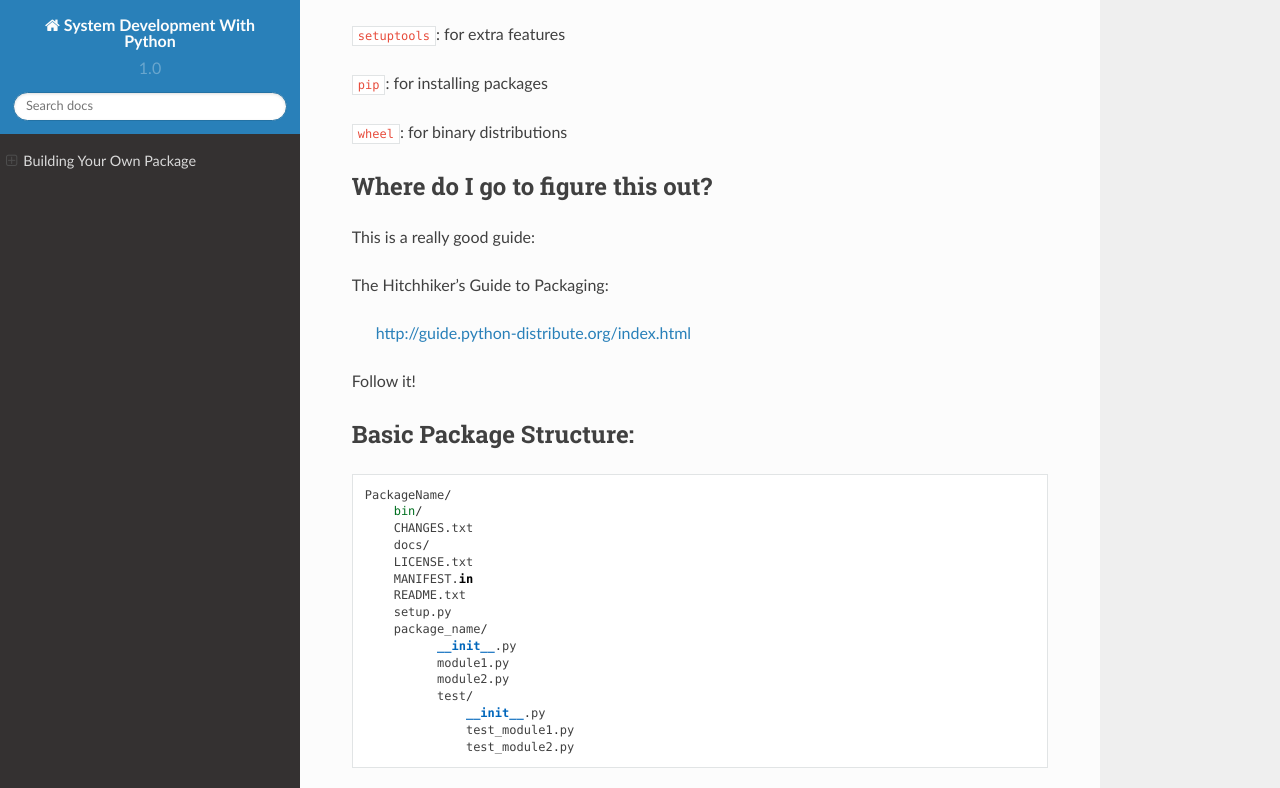
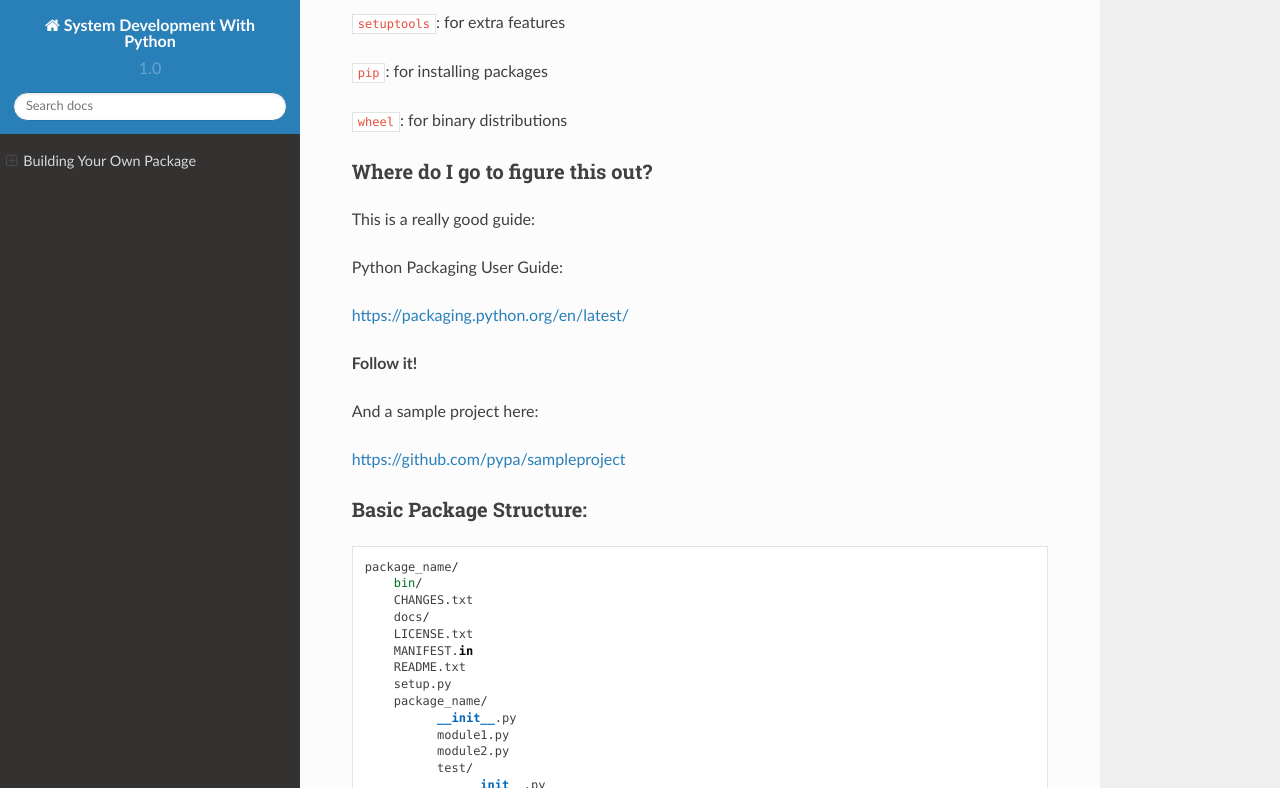
Before and after one commit to UWPCE-PythonCert/SystemDevelopment, a Sphinx documentation site: the page built from slides_sources/source/packaging.rst, in a window 1280 px wide and 900 px high, scrolled down 925 px, cut to the strip 0-788 px from the top of the window. Built offline with Sphinx 7.4.7 and the Read the Docs theme 2.0.0, drawn with Linux system fonts in a browser that asks for light colours.

Commit message:
a few updates

```diff
--- a/slides_sources/source/packaging.rst
+++ b/slides_sources/source/packaging.rst
@@ -1,8 +1,8 @@
 .. _packaging:
 
-=========================
+-------------------------
 Building Your Own Package
-=========================
+-------------------------
 
 The very basics of what you need to know to make your own package.
 
@@ -19,7 +21,7 @@ Using a well structured, standard layout for your package makes it easy to use t
 Even if you never want to give anyone else your code, a well structured package eases development.
 
 What is a Package?
-===================
+--------------------
 
 **A collection of modules**
 
@@ -34,7 +36,7 @@ What is a Package?
 * ... and a way to build and install it...
 
 Python packaging tools:
-========================
+------------------------
 
 The ``distutils``::
 
@@ -51,23 +53,27 @@ But it gets the job done -- and it does it well for the simple cases.
 ``wheel``: for binary distributions
 
 Where do I go to figure this out?
-===================================
+-----------------------------------
 
 This is a really good guide:
 
-The Hitchhiker’s Guide to Packaging:
+Python Packaging User Guide:
 
-  http://guide.python-distribute.org/index.html
+https://packaging.python.org/en/latest/
 
-Follow it!
+**Follow it!**
+
+And a sample project here:
+
+https://github.com/pypa/sampleproject
 
 
 Basic Package Structure:
-========================
+------------------------
 
 ::
 
-    PackageName/
+    package_name/
         bin/
         CHANGES.txt
         docs/
@@ -121,7 +127,7 @@ http://docutils.sourceforge.net/rst.html
 Or keep it at the top level.
 
 The ``setup.py`` File
-======================
+----------------------
 
 Your ``setup.py`` file is what describes your package, and tells the distutils how to pacakge, build and install it
 
@@ -157,7 +163,7 @@ But in the simple case, it is essentially declarative.
  )
 
 ``setup.cfg``
-==============
+--------------
 
 ``setup.cfg`` provides a way to give the end user some ability to customise the install
 
@@ -177,7 +183,7 @@ Note that an option spelled ``--foo-bar`` on the command-line is spelled f``foo_
 
 
 Running `setup.py``
-=====================
+---------------------
 
 With a setup.py script defined, the distutils can do a lot:
 
@@ -206,7 +212,7 @@ But you probably want to use wheel for binary disributions now.
     python setup.py install
 
 setuptools
-===========
+-----------
 
 ``setuptools`` is an extension to ``distutils`` that provides a number of extensions::
 
@@ -225,7 +231,7 @@ This buys you a bunch of additional functionality:
 http://pythonhosted.org//setuptools/
 
 wheels
-=======
+-------
 
 Wheels are a new binary format for packages.
 
@@ -256,7 +262,7 @@ Create a set of wheels (a wheelhouse)::
 ``pip install --no-use-wheel`` avoids that.
 
 PyPi
-=====
+-----
 
 The Python package index:
 
@@ -275,7 +281,7 @@ http://docs.python.org/2/distutils/packageindex.html
 
 
 Under Development
-==================
+------------------
 
 Develop mode is really really nice::
 
@@ -292,7 +298,7 @@ Good idea to use it for anything more than a single file project.
 (requires ``setuptools``)
 
 Getting Started
-================
+----------------
 
 For anything but a single-file script (and maybe even then):
 
@@ -308,7 +314,7 @@ For anything but a single-file script (and maybe even then):
 
 
 LAB
-=====
+-----
 
 * Create a small package
 
```
Also changed, not shown: other parts of slides_sources/source/packaging.rst (+3 -1 lines), slides_sources/source/unicode.rst (+10 -2 lines).
